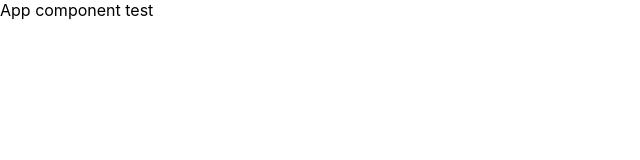
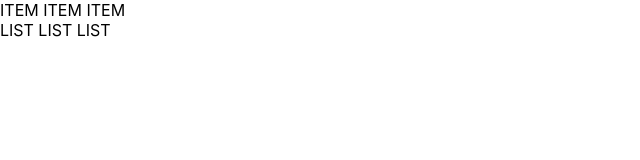
Before and after one commit to jdawg12/react-resolutions, a React (Create React App) app in the folder react-resolutions-core/: page / in a window 1280 px wide. Shown: the top 160 px of the page, without its empty margins (0-640 px from the left). Built offline with nearby package versions, Linux system fonts and the light colour scheme; the HTML template or start-up script is replaced by a standard one.

Commit message:
Added toDoList and toDoItem classes

```diff
--- a/react-resolutions-core/src/App.js
+++ b/react-resolutions-core/src/App.js
@@ -1,11 +1,19 @@
 import React from 'react';
-import logo from './logo.svg';
+// import logo from './logo.svg';
 import './App.css';
+import TodoList from './TodoList/todoList';
+import TodoItem from './TodoItem/todoItem';
+
 
 class App extends React.Component {
 
   render () {
-    return(<div> App component test</div>)
+    return(
+      <div>
+          <TodoItem></TodoItem>
+          <TodoList></TodoList>
+      </div>
+      );
   }
 }
 
--- /dev/null
+++ b/react-resolutions-core/src/TodoItem/todoItem.js
@@ -0,0 +1,10 @@
+import React from 'react';
+
+class TodoItem extends React.Component{
+
+    render(){
+        return(<div>ITEM ITEM ITEM</div>);
+    }
+}
+
+export default  TodoItem;
--- /dev/null
+++ b/react-resolutions-core/src/TodoList/todoList.js
@@ -0,0 +1,10 @@
+import React from 'react';
+
+class TodoList extends React.Component{
+
+    render(){
+        return(<div>LIST LIST LIST</div>);
+    }
+}
+
+export default  TodoList;
```
